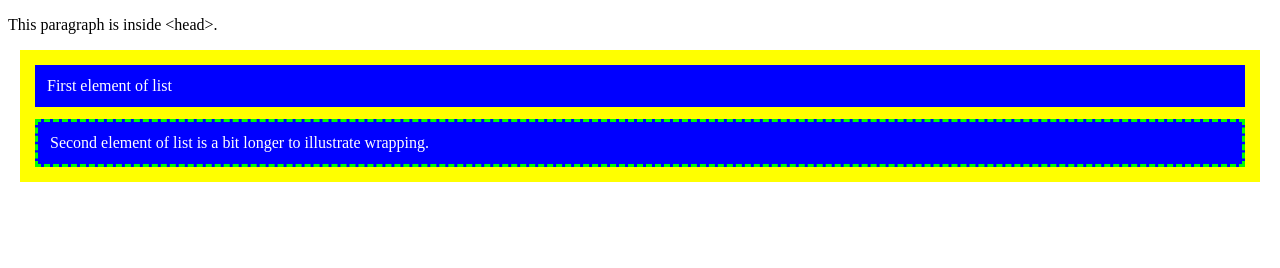
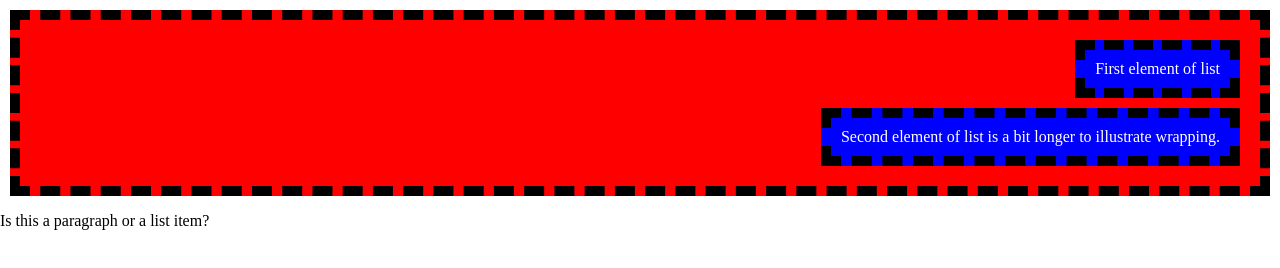
Before and after one commit to rafaelbeirigo/webdev-study, a plain HTML site: page pages/css2.1-margins-padding-border.html in a window 1280 px wide. Drawn offline with Linux system fonts and the light colour scheme.

Commit message:
feat: add activity

```diff
--- /dev/null
+++ b/pages/css2.1-margins-padding-border-experiments.css
@@ -0,0 +1,24 @@
+body {
+  all: unset;
+}
+
+ul {
+  margin: 10px;
+  padding: 10px;
+  background-color: red;
+  border: 10px dashed;
+  list-style: none;
+}
+
+li {
+  color: white;
+  background-color: blue;
+  width: fit-content;
+  margin: 10px 10px 10px auto;
+  padding: 10px;
+  border: 10px dashed black;
+}
+
+.undecided-p {
+  display: list-item;
+}
--- a/pages/css2.1-margins-padding-border.html
+++ b/pages/css2.1-margins-padding-border.html
@@ -2,34 +2,22 @@
 <HTML>
   <HEAD>
     <TITLE>Examples of margins, padding, and borders</TITLE>
-    <P>This paragraph is inside &lt;head&gt;.<P>
     <STYLE type="text/css">
-      UL {
-        background: yellow;
-        margin: 12px 12px 12px 12px;
-        padding: 3px 3px 3px 3px;
-                                     /* No borders set */
-      }
-      LI {
-        color: white;                /* text color is white */
-        background: blue;            /* Content, padding will be blue */
-        margin: 12px 12px 12px 12px;
-        padding: 12px 0px 12px 12px; /* Note 0px padding right */
-        list-style: none             /* no glyphs before a list item */
-                                     /* No borders set */
-      }
-      LI.withborder {
-        border-style: dashed;
-        border-width: medium;        /* sets border width on all sides */
-        border-color: lime;
-      }
     </STYLE>
+    <link rel="stylesheet" href="css2.1-margins-padding-border-experiments.css">
   </HEAD>
   <BODY>
-    <UL>
-      <LI>First element of list
-      <LI class="withborder">Second element of list is
-           a bit longer to illustrate wrapping.
-    </UL>
+
+    <div class="ul">
+      <UL>
+        <div class="li">
+          <LI >First element of list
+        </div>
+        <div class="li">
+          <LI class="withborder">Second element of list is a bit longer to illustrate wrapping.
+        </div>
+      </UL>
+      <p class="undecided-p">Is this a paragraph or a list item?</p>
+    </div>
   </BODY>
 </HTML>
```
Also changed, not shown: 1 other file.
